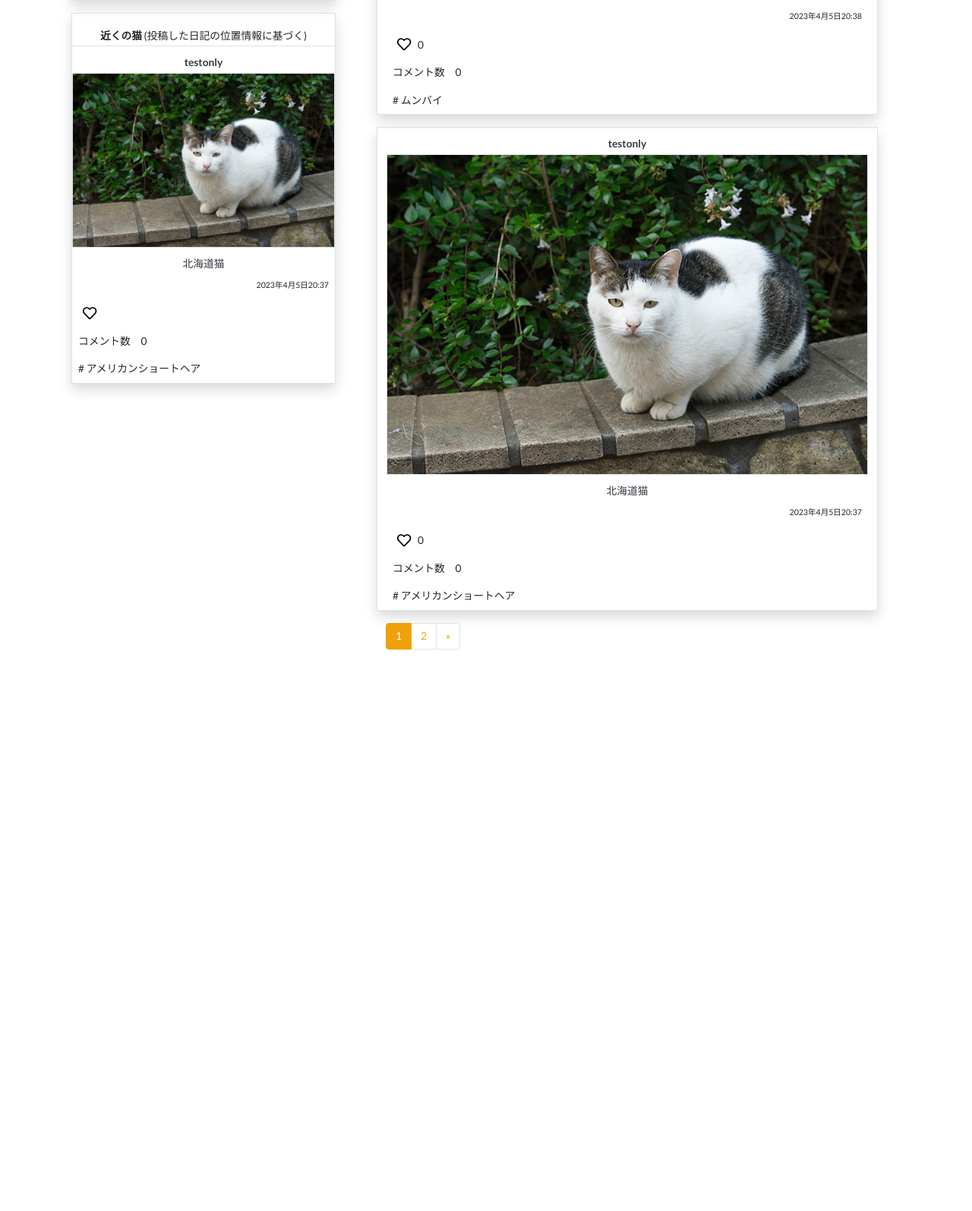
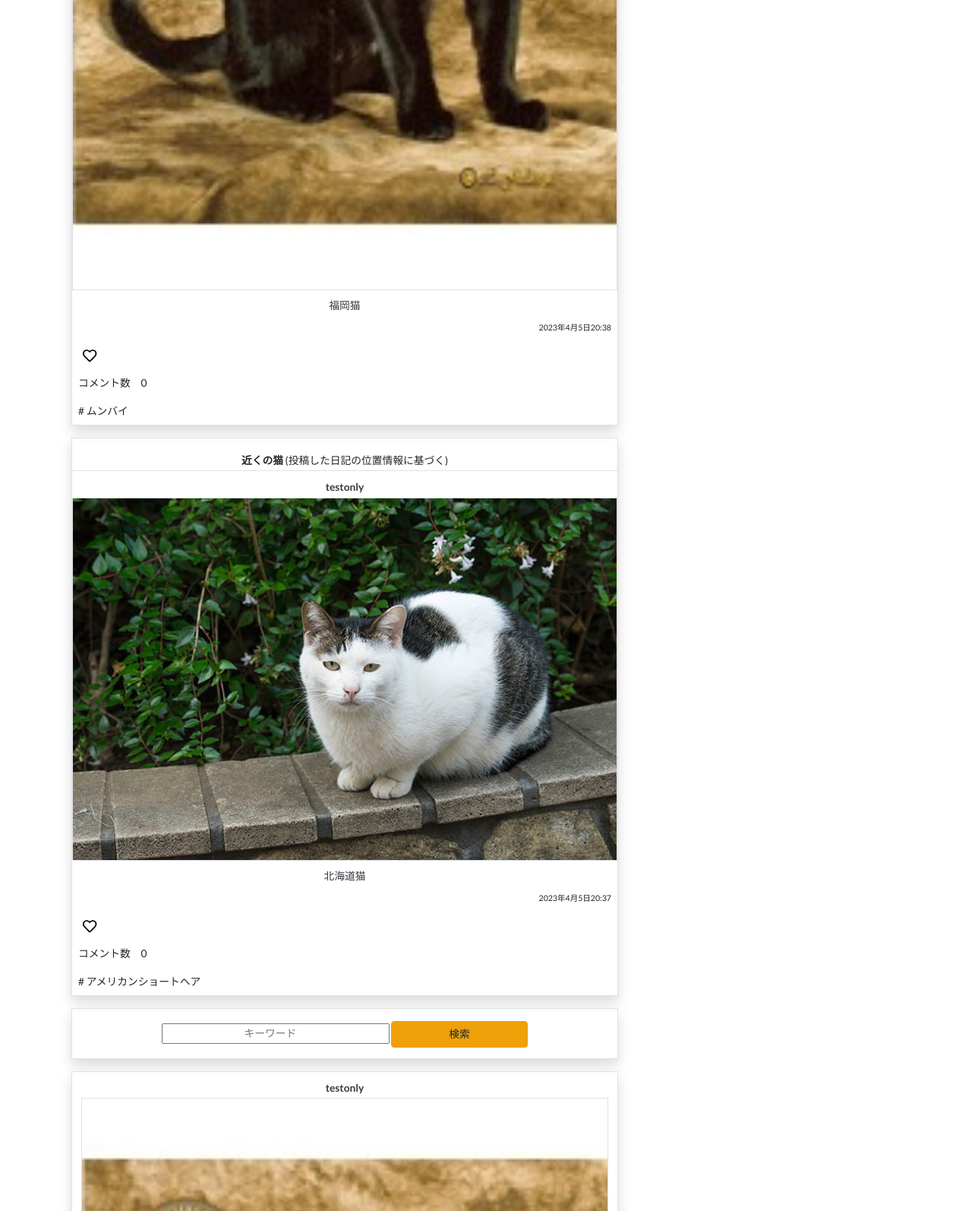
Before and after one commit to keydean130/nyapu, a Django app: page / in a window 1280 px wide. Shown: the part 1193-2787 px from the top of the page at 76% size. Before the commit the page ends 2048 px from the top, so only its background shows below. Run offline with Django 4.2, Linux system fonts and the light colour scheme; a user stored in the database is signed in; data comes from the database, SQL or seed files in the repository; data that the repository does not hold is empty; some libraries are stand-ins or nearby versions.

Commit message:
ホームのレイアウト変更と、CIの待機時間の変更

```diff
--- a/nyapu/diary/templates/home.html
+++ b/nyapu/diary/templates/home.html
@@ -13,7 +13,7 @@
 </style>
 <div class="container my-div-style">
     <div class="row mx-auto">
-        <div class="col-sm-12 col-md-4 mt-3">
+        <div class="col-sm-8 mt-3">
             <div class="text-center shadow border">
                 <form id="form_area" action="{% url 'diary:mapping' %}" method="post">
                     {% csrf_token %}
@@ -121,14 +121,14 @@
                 {% endif %}
             </div>
         </div>
-        <div class="col-sm-12 col-md-8 mt-3">
-            <div class="col-11 text-center mx-auto h-auto pt-3 shadow border">
+        <div class="col-sm-8 mt-3">
+            <div class="col-12 text-center mx-auto h-auto pt-3 shadow border">
                 <div class="text-center">{% include 'search.html' %}
                 </div>
             </div>
             <div class="row mx-auto">
                 {% for diary in diary_list %}
-                <div class="col-11 mx-auto border shadow mt-3">
+                <div class="col-12 mx-auto border shadow mt-3">
                     <a href="{% url 'diary:profile' diary.user %}"
                        class="text-decoration-none"
                        name="diary_user_{{ diary.user }}">
@@ -165,7 +165,7 @@
                     </div>
                 </div>
                 {% empty %}
-                <div class="col-11 mx-auto border shadow mt-3">
+                <div class="col-12 mx-auto border shadow mt-3">
                     <p class="text-center">日記がありません。</p>
                 </div>
                 {% endfor %}
```
Also changed, not shown: .circleci/config.yml.
